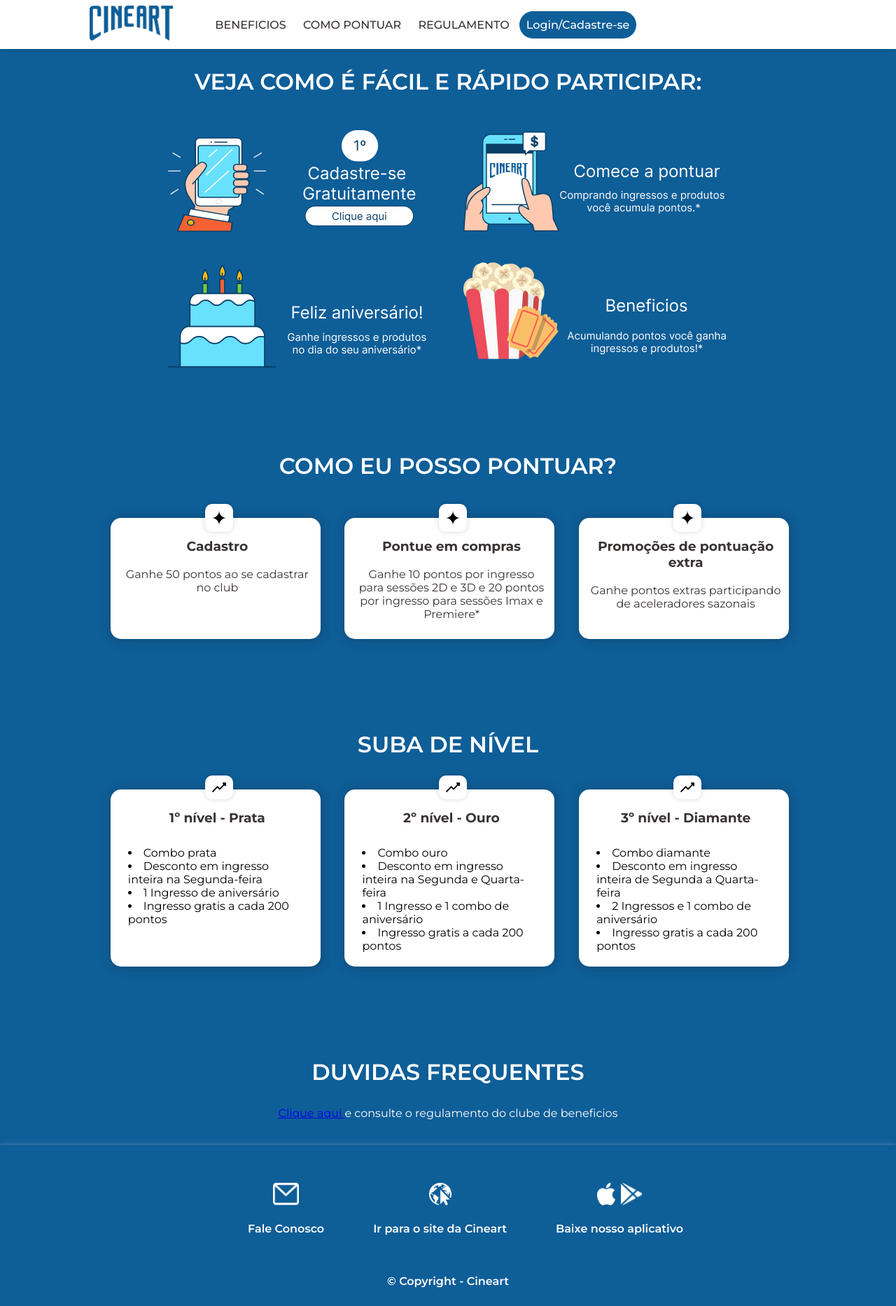
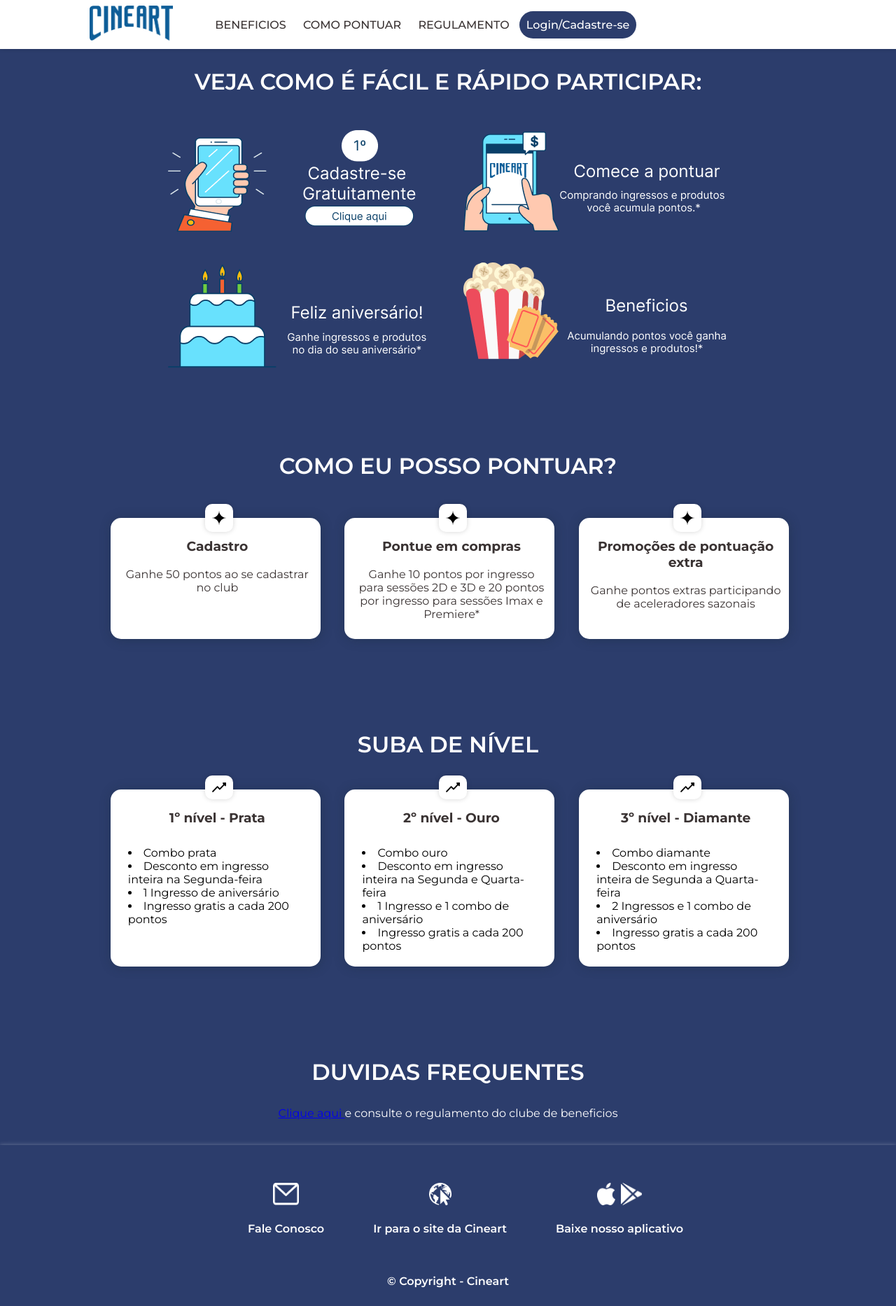
Before and after one commit to lidiapanis/ClubVantagens, a plain HTML site: page index.html in a window 1280 px wide. Shown: the whole page at 70% size. Drawn offline with nearby package versions, Linux system fonts and the light colour scheme.

Commit message:
Update estilo.css

```diff
--- a/css/estilo.css
+++ b/css/estilo.css
@@ -7,7 +7,7 @@
   body {
     margin: 0;
     padding: 0;
-    background: #0E5E98;
+    background: #2c3d6c;
   }
 
   .limitar-box {
@@ -66,7 +66,7 @@
 
   .linkcadastro {
     color: #fff;
-    background-color: #0E5E98;
+    background-color: #2c3d6c;
     padding: 10px;
     border-radius: 80px;
     text-decoration: none;
@@ -74,7 +74,7 @@
   }
 
   .linkcadastro:hover {
-    background-color: #619bc5;
+    background-color: #2c3d6c;
   }
 
   .nav-mobile{
@@ -91,7 +91,7 @@
 
   /* Conteúdo */
   main {
-    background: #0E5E98;
+    background: #2c3d6c;
     padding-bottom: 20px;
   }
 
@@ -210,7 +210,7 @@
 
   /* Rodapé */
   footer {
-    background-color:#0E5E98;
+    background-color:#2c3d6c;
     color:#fff;
     width: 100%;
     text-align: center;
@@ -256,7 +256,7 @@
       flex-direction: column;
       align-items: center;
       justify-content: space-around;
-      background: #0E5E98;
+      background: ##2c3d6c;
       transform: translateX(100%);
     }
 
```
